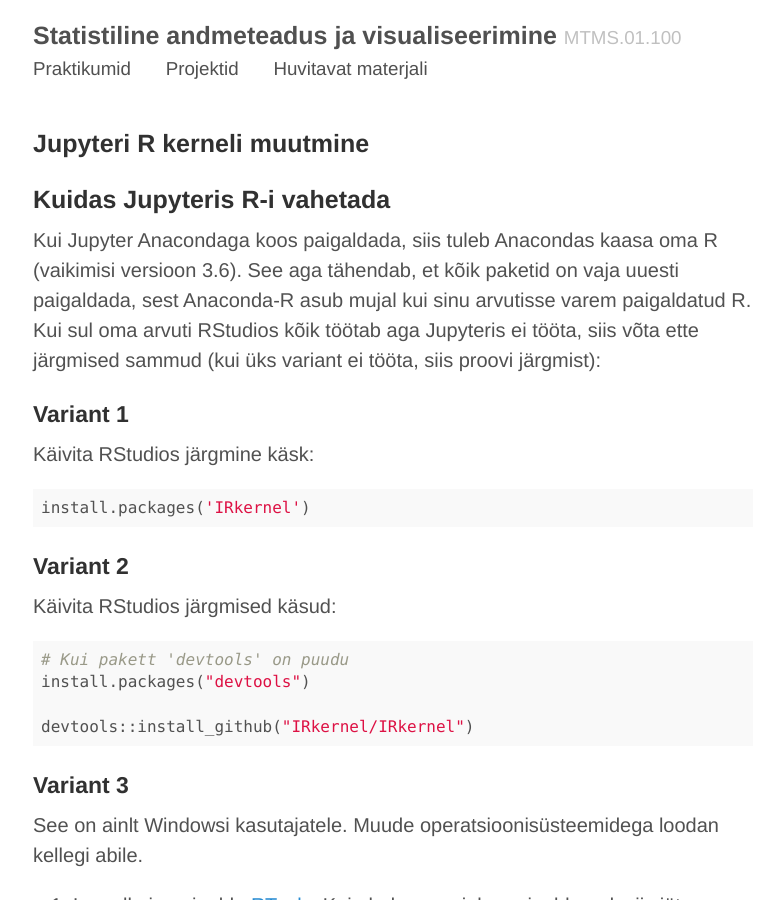
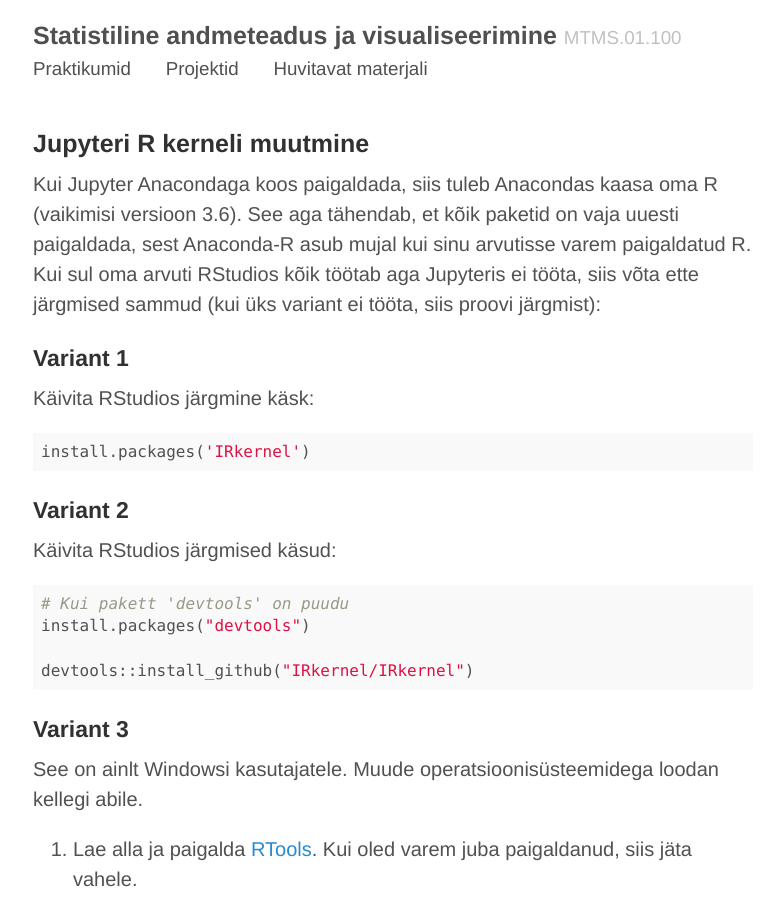
Before and after one commit to andmeteadus/2021, a Jekyll site: the page built from praktikum1_r_kernel.md, in a window 1280 px wide and 900 px high. Shown: the whole window, without its empty margins (247-1028 px from the left). Built offline with Jekyll 4.4.1, drawn with Linux system fonts in a browser that asks for light colours.

Commit message:
R kernel manual update

```diff
--- a/_praktikum1/jupyter_r_kernel.Rmd
+++ b/_praktikum1/jupyter_r_kernel.Rmd
@@ -5,7 +5,6 @@ output:
     theme: null
 ---
 
-# Kuidas Jupyteris R-i vahetada
 
 Kui Jupyter Anacondaga koos paigaldada, siis tuleb Anacondas kaasa oma R (vaikimisi versioon 3.6). See aga tähendab, et kõik paketid on vaja uuesti paigaldada, sest Anaconda-R asub mujal kui sinu arvutisse varem paigaldatud R. Kui sul oma arvuti RStudios kõik töötab aga Jupyteris ei tööta, siis võta ette järgmised sammud (kui üks variant ei tööta, siis proovi järgmist):
 
--- a/_praktikum1/jupyter_r_kernel.html
+++ b/_praktikum1/jupyter_r_kernel.html
@@ -61,8 +61,6 @@ if (window.hljs) {
 
 
 
-<div id="kuidas-jupyteris-r-i-vahetada" class="section level1">
-<h1>Kuidas Jupyteris R-i vahetada</h1>
 <p>Kui Jupyter Anacondaga koos paigaldada, siis tuleb Anacondas kaasa oma R (vaikimisi versioon 3.6). See aga tähendab, et kõik paketid on vaja uuesti paigaldada, sest Anaconda-R asub mujal kui sinu arvutisse varem paigaldatud R. Kui sul oma arvuti RStudios kõik töötab aga Jupyteris ei tööta, siis võta ette järgmised sammud (kui üks variant ei tööta, siis proovi järgmist):</p>
 <div id="variant-1" class="section level2">
 <h2>Variant 1</h2>
@@ -103,7 +101,6 @@ install.packages(&quot;IRkernel-master.zip&quot;, repos = NULL)</code></pre>
 <p>Käivita Jupyter (kui oli varem lahti, siis taaskäivita). Ava mõni Jupyter notebook või tee lihtsalt tühi notebook (R kerneliga) ja käivita käsk <code>R.Version()$version.string</code>. Kontrolli, kas see on seesama R, mis RStudios (<code>Tools -&gt; Global Options -&gt; R version</code>).</p>
 <p>Võid veel testida, et proovi käivitada Jupyteris mõni pakett mida sul kindlasti ei ole, nt. <code>library(pack)</code>. Vastuseks peaksid saama <code>Error in library(abd) : there is no package called ‘pack’</code> ja see peabki nii olema. Siis mine RStudiosse ja jooksuta <code>install.packages(&#39;pack&#39;)</code>. Eduka paigalduse järgselt proovi Jupyteris uuesti antud paketti sisse lugeda ja seekord peaks see õnnestuma.</p>
 </div>
-</div>
 
 
 
```
